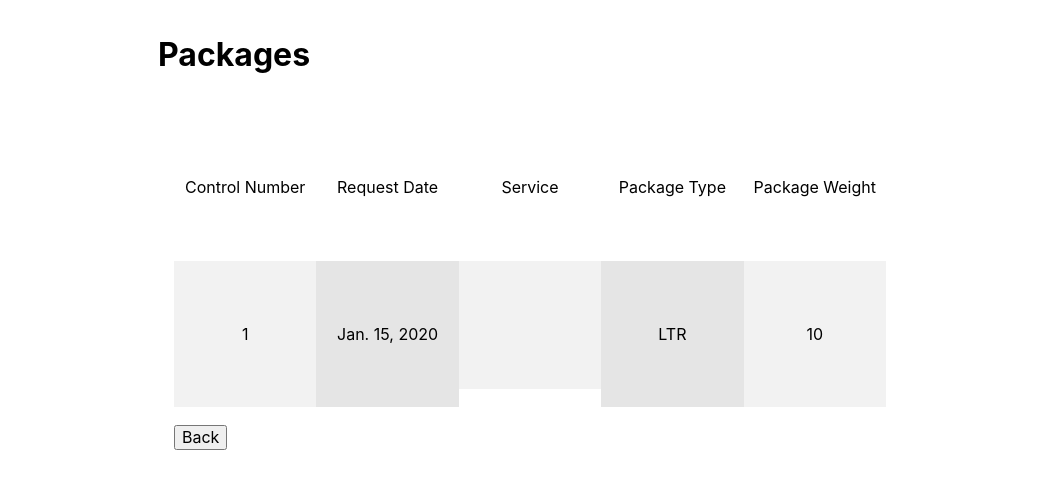
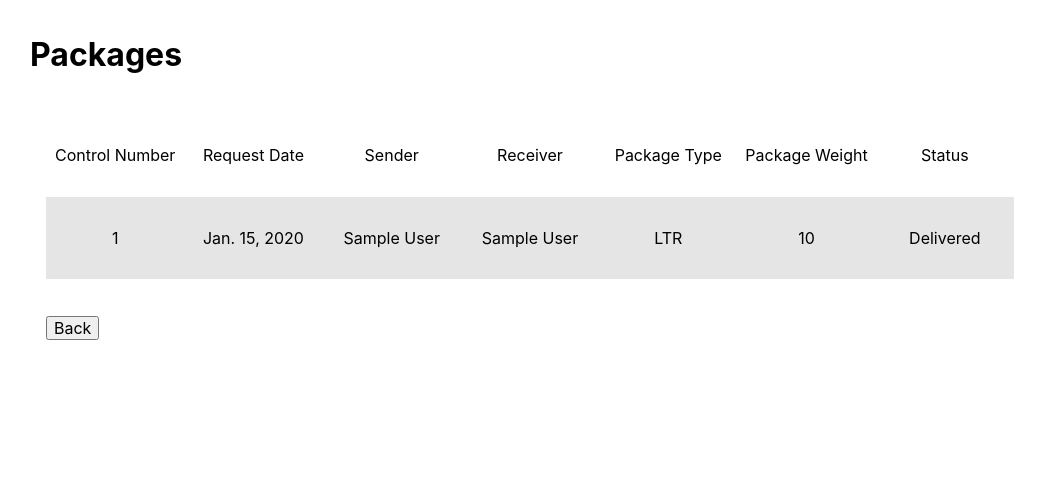
Before and after one commit to kevinsibug/Blue-Mark, a Django app: page /trackpackages/ in a window 1280 px wide. Shown: the top 489 px of the page, without its empty margins (114-1159 px from the left). Run offline with Django 3.2, Linux system fonts and the light colour scheme; tables that the repository leaves empty hold one stand-in row (values such as "Sample post"); some libraries are stand-ins or nearby versions.

Commit message:
Added cost and delivered status

```diff
--- a/delivery_tracker/templates/packages_list.html
+++ b/delivery_tracker/templates/packages_list.html
@@ -1,6 +1,6 @@
 {% extends "base.html" %} {% block page_content %}
 
-<div class="mw7 center pa3 sans-serif">
+<div class="mw8 center pa3 sans-serif">
   <h1 class="mb4">Packages</h1>
 
   <!-- <header class="b mb2">Address: {{ customers.address }}</header> -->
@@ -17,12 +17,14 @@
           <th>Package Weight</th>
         </tr>
         {% endcomment %}
-        <div class="cf">
-          <div class="fl w-20 tc pv5">Control Number</div>
-          <div class="fl w-20 tc pv5">Request Date</div>
-          <div class="fl w-20 tc pv5">Service</div>
-          <div class="fl w-20 tc pv5">Package Type</div>
-          <div class="fl w-20 tc pv5">Package Weight</div>
+        <div class="dt dt--fixed">
+          <div class="dtc tc pv4">Control Number</div>
+          <div class="dtc tc pv4">Request Date</div>
+          <div class="dtc tc pv4">Sender</div>
+          <div class="dtc tc pv4">Receiver</div>
+          <div class="dtc tc pv4">Package Type</div>
+          <div class="dtc tc pv4">Package Weight</div>
+          <div class="dtc tc pv4">Status</div>
         </div>
         {% for r in requests %} {% comment %}
         <tr>
@@ -32,7 +34,7 @@
           <td>{{ r.package.package_type}}</td>
           <td>{{ r.package.package_weight}}</td>
         </tr>
-        {% endcomment %}
+        {% endcomment %} {% comment %}
         <div class="cf">
           <div class="fl w-20 tc pv5 bg-black-05">{{ r.control_number }}</div>
           <div class="fl w-20 tc pv5 bg-black-10">{{ r.request_date }}</div>
@@ -46,12 +48,32 @@
             {{ r.package.package_weight}}
           </div>
         </div>
+        {% endcomment %}
+        <div class="dt dt--fixed">
+          <div class="dtc tc pv4 bg-black-10">{{ r.control_number }}</div>
+          <div class="dtc tc pv4 bg-black-10">{{ r.request_date }}</div>
+          <div class="dtc tc pv4 bg-black-10">
+            {{ r.customer.firstname}} {{ r.customer.lastname}}
+          </div>
+          <div class="dtc tc pv4 bg-black-10">
+            {{ r.receiver.firstname}} {{ r.receiver.lastname}}
+          </div>
+          <div class="dtc tc pv4 bg-black-10">{{ r.package.package_type}}</div>
+          <div class="dtc tc pv4 bg-black-10">
+            {{ r.package.package_weight}}
+          </div>
+          <div class="dtc tc pv4 bg-black-10">{{ r.delivered}}</div>
+        </div>
+
+        <br />
 
         {% endfor %} {% comment %}
       </table>
       {% endcomment %}
-      <br>
-      <button onclick="location.href='http://127.0.0.1:8000'" type="button"> Back</button>
+      <br />
+      <button onclick="location.href='http://127.0.0.1:8000'" type="button">
+        Back
+      </button>
     </div>
   </div>
 </div>
--- a/delivery_tracker/views.py
+++ b/delivery_tracker/views.py
@@ -79,11 +79,33 @@
 def customer_detail(request, pk):
 
     customer_obj = Customer.objects.get(pk=pk)
+    request_objs = Delivery_Request.objects.filter(customer_id=customer_obj.id)
+
+    for r in request_objs:
+        receipt = Delivery_Receipt.objects.get(control_number = r.control_number)
+
+        # normal_division = str(r.package.package_weight / r.weight_cost_matrix.base_weight)
+        # modulo_division = str(r.package.package_weight % r.weight_cost_matrix.base_weight)
+        weight = r.package.package_weight
+        r.cost = 0
+
+        if (r.package.package_weight < r.weight_cost_matrix.base_weight):
+            r.cost = r.weight_cost_matrix.base_cost
+        else:
+            r.cost += r.weight_cost_matrix.base_cost
+            weight -= r.weight_cost_matrix.base_weight
+            normal_division = weight / r.weight_cost_matrix.increment_weight
+            count = int(normal_division)
+            r.cost += int(normal_division) * r.weight_cost_matrix.increment_cost
+
+            if (normal_division - count) != 0:
+                r.cost += r.weight_cost_matrix.increment_cost
 
 
-    request_objs = Delivery_Request.objects.filter(customer_id=customer_obj.id)
-
-
+        if (receipt):
+            r.delivered = "Delivered"
+        else:
+            r.delivered = "Not Delivered"
     context = {
 
         "customers": customer_obj,
@@ -95,6 +117,14 @@
 
 def packages_list(request):
     request_objs = Delivery_Request.objects.all()
+
+    for r in request_objs:
+        receipt = Delivery_Receipt.objects.get(control_number = r.control_number)
+
+        if (receipt):
+            r.delivered = "Delivered"
+        else:
+            r.delivered = "Not Delivered"
 
     context = {
         "requests": request_objs,
@@ -115,6 +145,14 @@
 
     request_objs = Delivery_Request.objects.filter(route__origin_area=origin).filter(route__destination_area=destination)
 
+
+    for r in request_objs:
+        receipt = Delivery_Receipt.objects.get(control_number = r.control_number)
+
+        if (receipt):
+            r.delivered = "Delivered"
+        else:
+            r.delivered = "Not Delivered"
     context = {
         "origin": origin,
         "destination": destination,
```
Also changed, not shown: delivery_tracker/templates/customer_detail.html (+13 -5 lines), delivery_tracker/templates/reports.html (+31 -3 lines).
